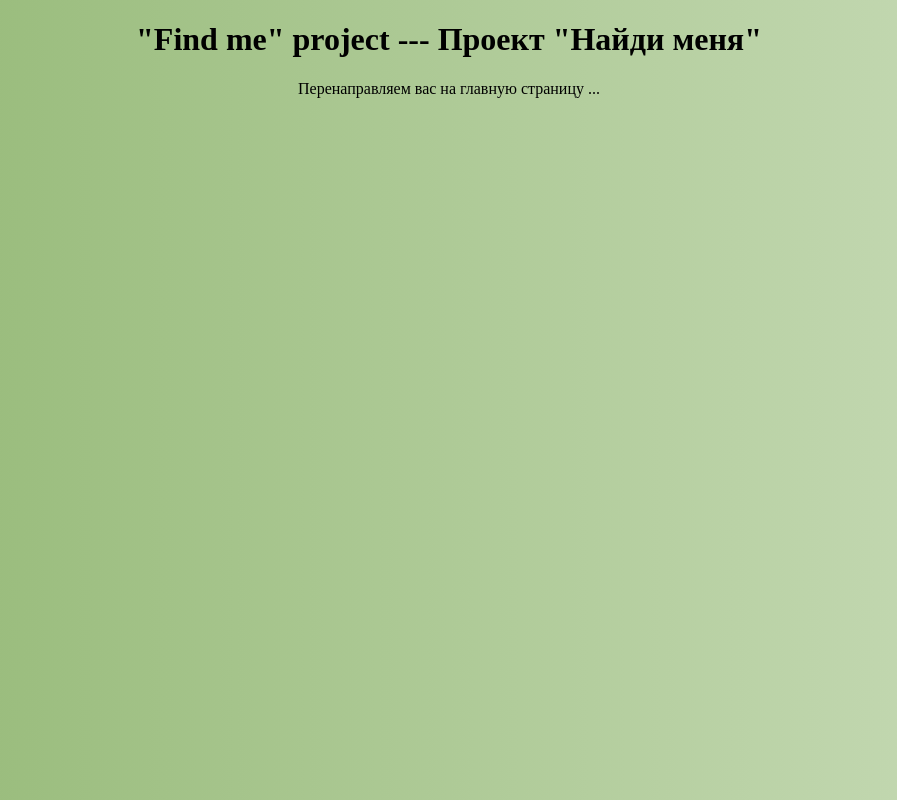
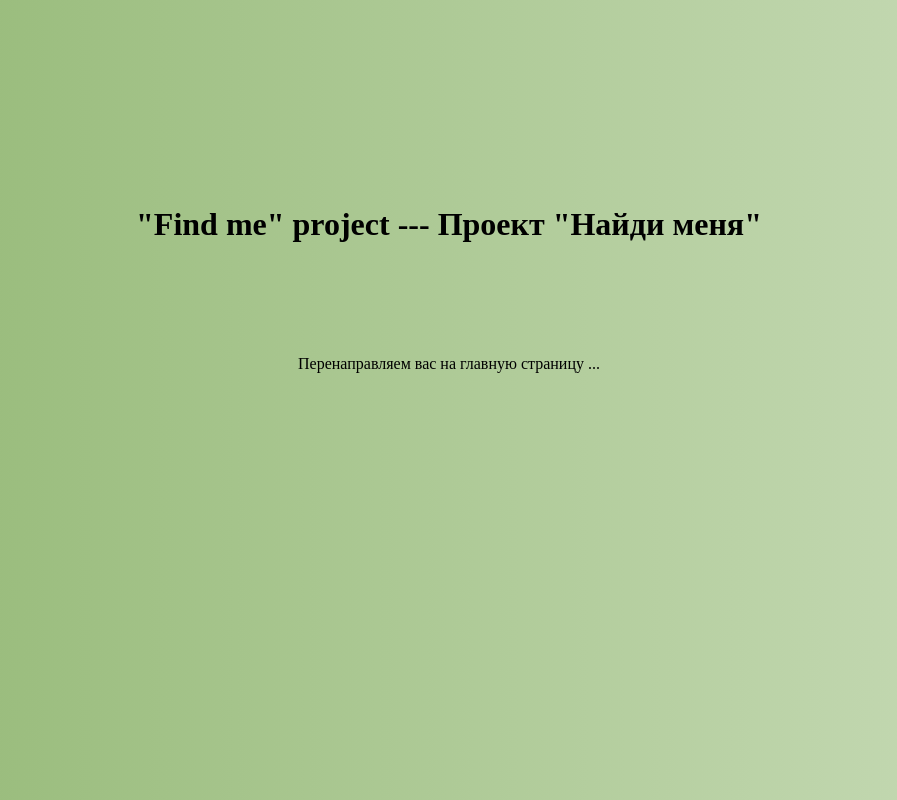
Before and after one commit to B-Rinat/findme, a plain HTML site: page index.html in a window 1280 px wide. Shown: the whole page, without its empty margins (191-1088 px from the left). Drawn offline with Linux system fonts and the light colour scheme.

Commit message:
Update index.html

```diff
--- a/index.html
+++ b/index.html
@@ -42,8 +42,8 @@ body {
 }
 </style>
 
-<h1>"Find me" project --- Проект "Найди меня"</h1>
-<p>Перенаправляем вас на главную страницу ...</p>
+<h1><br><br><br><br><br>"Find me" project --- Проект "Найди меня"</h1>
+<p><br><br><br><br><br>Перенаправляем вас на главную страницу ...</p>
 <meta http-equiv = "refresh" content = "15; url = https://play.google.com/store/apps/details?id=production.app.rina.findme" />
 </body>
 
```
